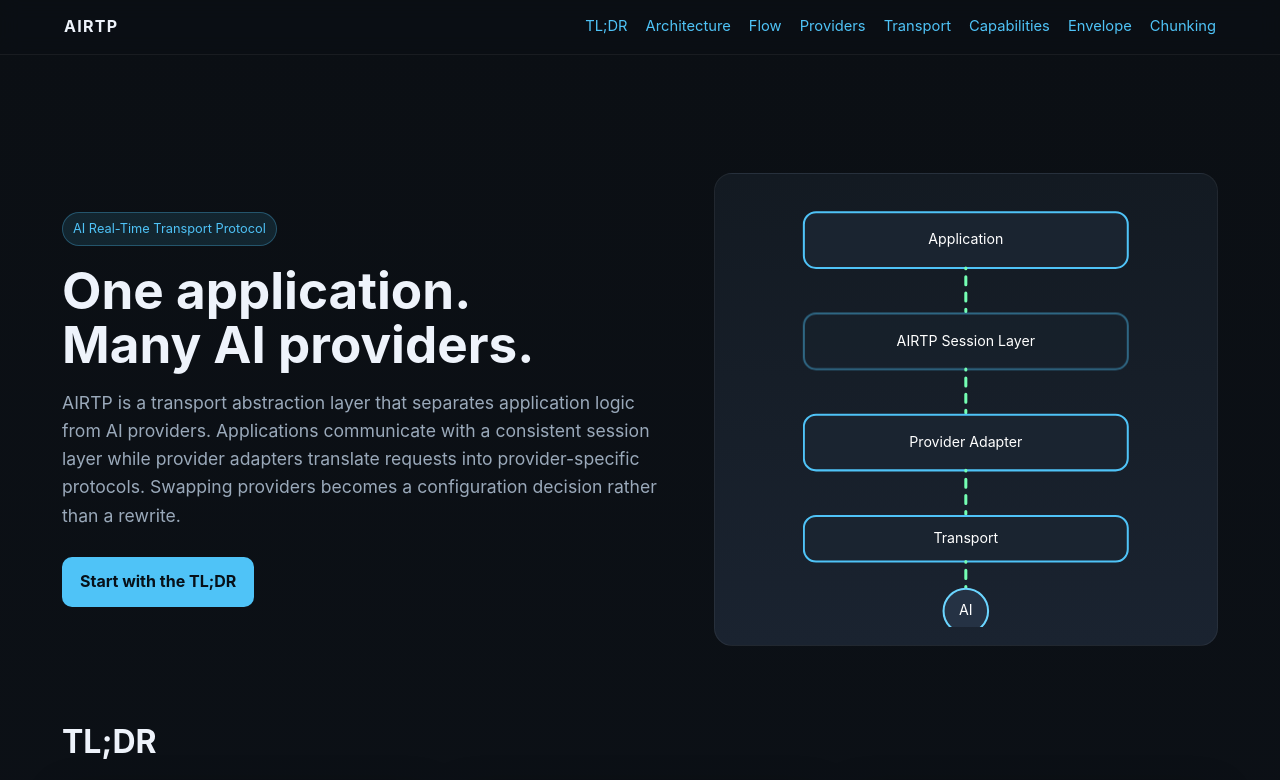
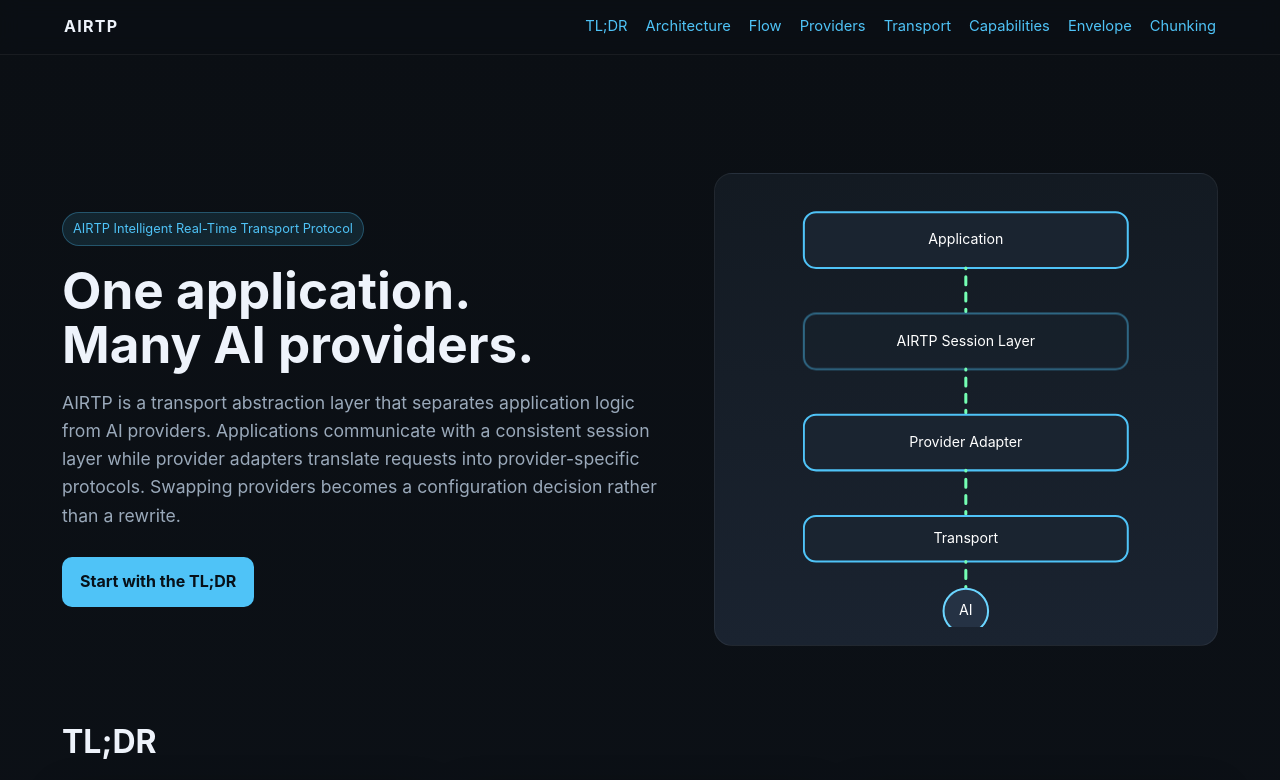
Before and after one commit to Ranstrin/AIRTP, a plain HTML site: page index.html in a window 1280 px wide. Shown: the top 780 px of the page. Drawn offline with Linux system fonts and the light colour scheme.

Commit message:
Update index.html

```diff
--- a/index.html
+++ b/index.html
@@ -3,7 +3,7 @@
 <head>
 <meta charset="utf-8">
 <meta name="viewport" content="width=device-width,initial-scale=1">
-<title>AIRTP — AI Real-Time Transport Protocol</title>
+<title>AIRTP — AIRTP Intelligent Real-Time Transport Protocol</title>
 <meta name="description" content="AIRTP: a transport abstraction layer enabling provider-independent AI applications.">
 <style>
 :root{
@@ -281,7 +281,7 @@ font-size:2.4rem;
 <div>
 
 <div class="badge">
-AI Real-Time Transport Protocol
+AIRTP Intelligent Real-Time Transport Protocol
 </div>
 
 <h1>
```
